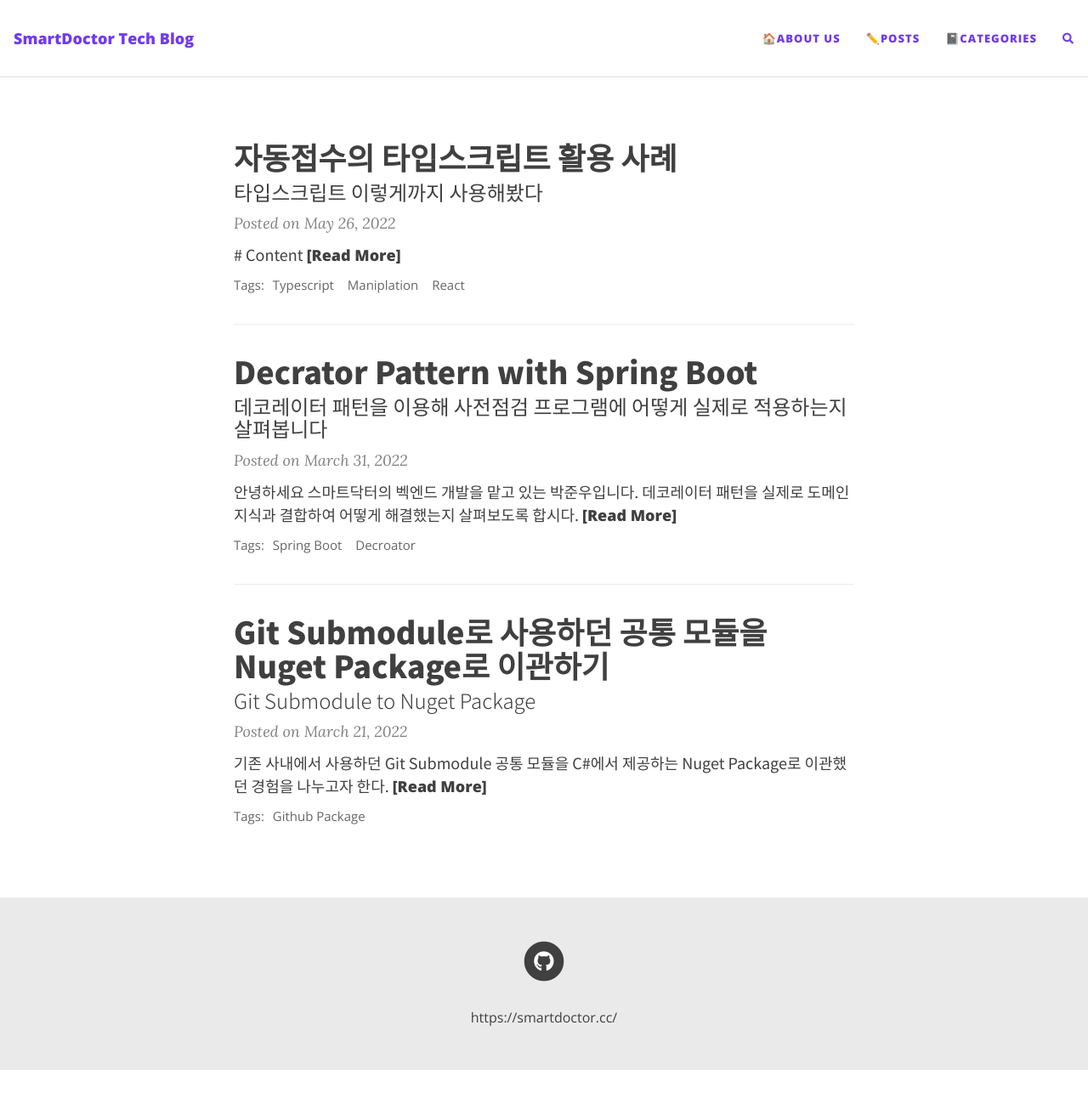
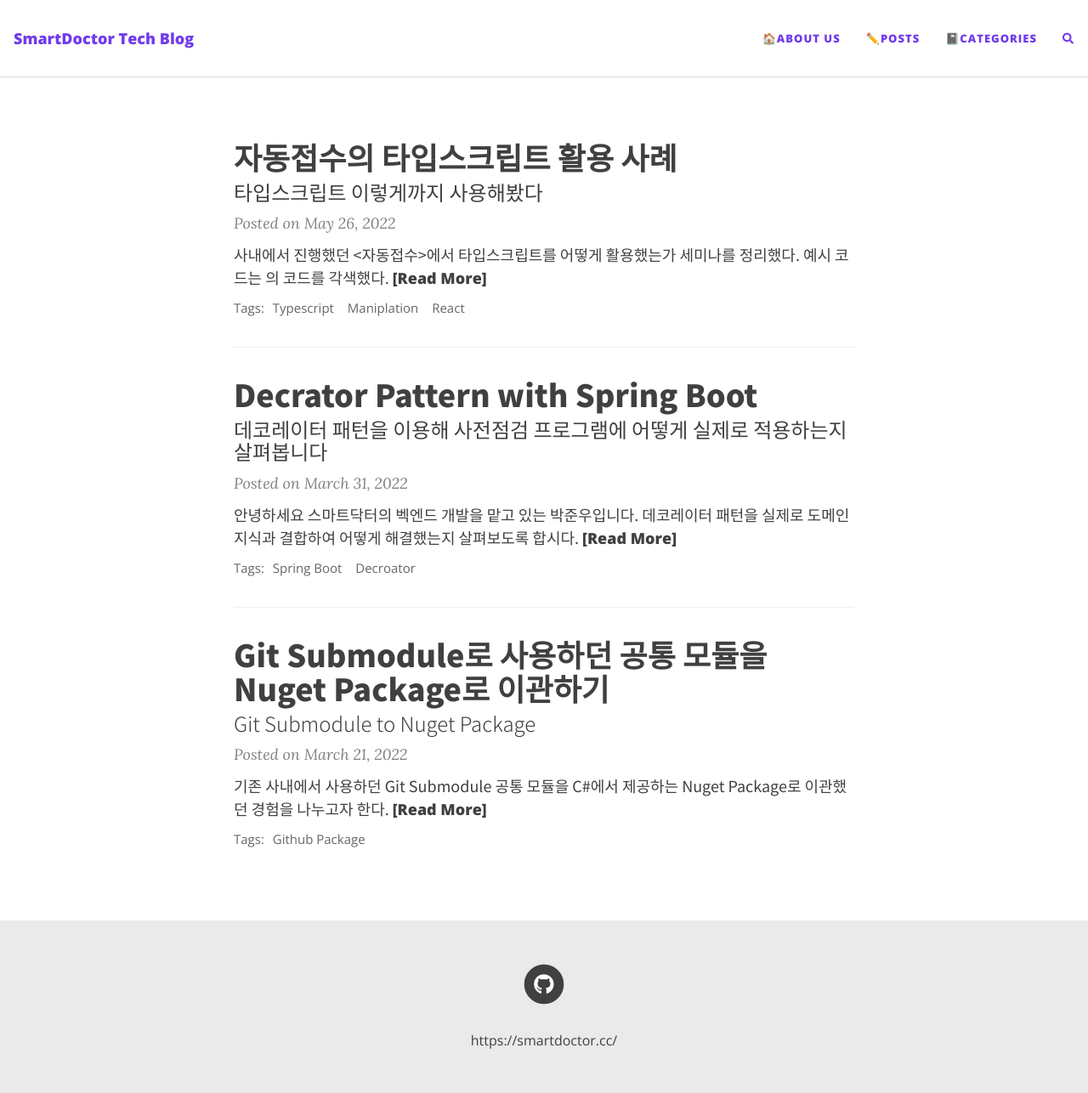
Before and after one commit to AlmSmartDoctor/dev-blog, a Jekyll site: the page built from index.html, in a window 1280 px wide and 1286 px high. Shown: the whole window at 85% size. Built offline with Jekyll 4.4.1, drawn with Linux system fonts in a browser that asks for light colours; nearby versions of some CDN libraries; comment, search, counter and statistics services are not loaded; part of the change alters nothing that is shown.

Commit message:
자동접수의 타입스크립트 활용 사례 머릿말 (#8)
* 머릿말 처음으로 이동

* space

* Update _posts/2022-05-26-auto-recipt-typescript-usecase.md

Co-authored-by: calvin310486 <calvin310486@gmail.com>

Co-authored-by: calvin310486 <calvin310486@gmail.com>

```diff
--- a/_posts/2022-05-26-auto-recipt-typescript-usecase.md
+++ b/_posts/2022-05-26-auto-recipt-typescript-usecase.md
@@ -10,6 +10,8 @@ sitemap:
   changefreq: daily
   priority : 1.0
 ---
+
+사내에서 진행했던 `<자동접수>에서 타입스크립트를 어떻게 활용했는가` 세미나를 정리했다. 예시 코드는 <자동접수>의 코드를 각색했다.
 
 # # Content
 
@@ -24,11 +26,7 @@ sitemap:
 
 # # Case of Application
 
-본 세미나의 주제는 `<자동접수>에서 타입스크립트를 어떻게 활용했는가`이다. 예시 코드는 <자동접수>의 코드를 각색했다.
-
-우선 타입스크립트에 대해 짧막히 얘기하자면, 타입스크립트는 `type`을 꽤나 자세히 표현할 수 있다는 장점이 있다. 하지만 코드 뿐만 아니라 `type`도 자세히 정의하며 많은 시간을 소요하게 된다. 타입스크립트를 적당히 사용한다는 것은 컴파일타임에 버그를 예방하기 위한 시간과 런타임에 디버깅하는 시간의 **trade-off** 라고 생각한다. 타입스크립트를 이제 막 익혔다면, 아직 런타임에 디버깅하는 것이 더 효율적일 수 있다. 하지만 동료들과 협업하다보면 대화와 문서로 공유하는 것보다 타입스크립트로 공유하는 것이 효율적일 것이다. 본 세미나를 통해서 타입스크립트로 동료들과 어떻게 소통하고 공유할 수 있는지 알고, 상황에 맞게 타입스크립트를 적재적소에 적용할 수 있길 바란다.
-
----
+우선 타입스크립트에 대해 짤막하게 얘기하자면, 타입스크립트는 `type`을 꽤나 자세히 표현할 수 있다는 장점이 있다. 하지만 코드뿐만 아니라 `type`도 자세히 정의하며 많은 시간을 소요하게 된다. 타입스크립트를 적당히 사용한다는 것은 컴파일타임에 버그를 예방하기 위한 시간과 런타임에 디버깅하는 시간의 **trade-off** 라고 생각한다. 타입스크립트를 이제 막 익혔다면, 아직 런타임에 디버깅하는 것이 더 효율적일 수 있다. 하지만 동료들과 협업하다 보면 대화와 문서로 공유하는 것보다 타입스크립트로 공유하는 것이 효율적일 것이다. 본 세미나를 통해서 타입스크립트로 동료들과 어떻게 소통하고 공유할 수 있는지 알고, 상황에 맞게 타입스크립트를 적재적소에 적용할 수 있길 바란다.
 
 ## No type casting, use type predicates
 
```
